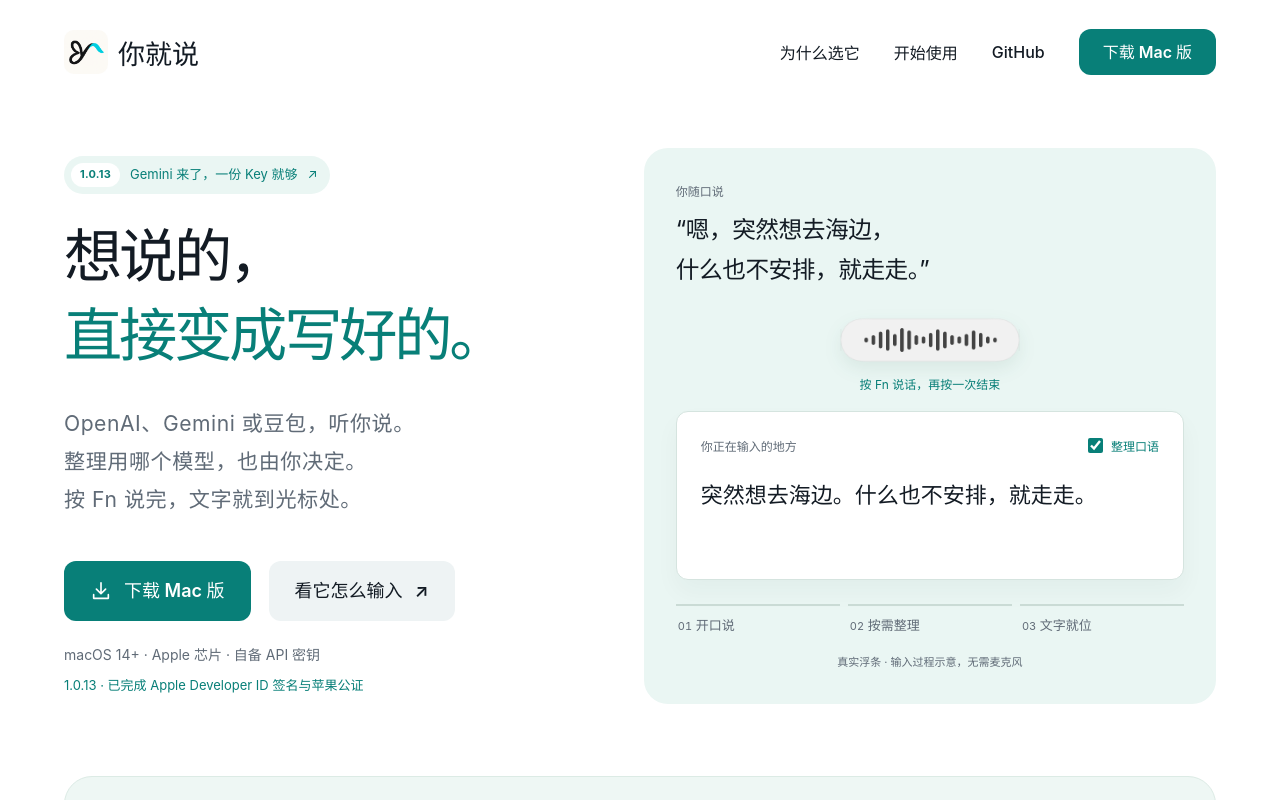
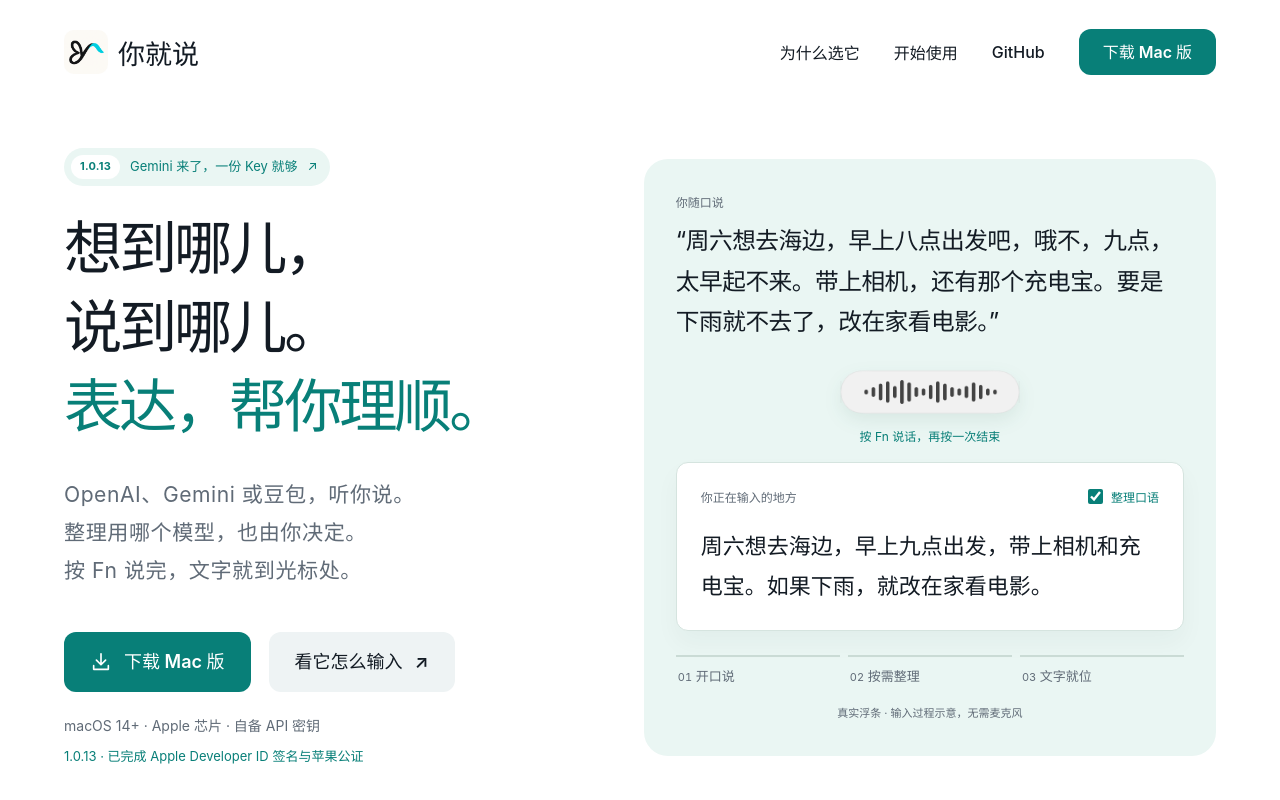
Before and after one commit to nufegia/YouJustSay, a plain HTML site: page website/index.html in a window 1280 px wide. Shown: the top 800 px of the page. Drawn offline with Linux system fonts and the light colour scheme.

Commit message:
Improve text cleanup example across README and website

```diff
--- a/website/app.js
+++ b/website/app.js
@@ -64,8 +64,8 @@ const flowOutput = document.querySelector('#flow-output');
 const cleanup = document.querySelector('#flow-cleanup');
 const play = document.querySelector('#play-flow');
 const motion = window.matchMedia('(prefers-reduced-motion: reduce)');
-const rawWords = '嗯，突然想去海边，什么也不安排，就走走。';
-const cleanWords = '突然想去海边。什么也不安排，就走走。';
+const rawWords = '周六想去海边，早上八点出发吧，哦不，九点，太早起不来。带上相机，还有那个充电宝。要是下雨就不去了，改在家看电影。';
+const cleanWords = '周六想去海边，早上九点出发，带上相机和充电宝。如果下雨，就改在家看电影。';
 let flowTimer;
 function selectStep(step) {
   const states = ['recording', cleanup.checked ? 'polishing' : 'transcribing', 'completed'];
--- a/website/index.html
+++ b/website/index.html
@@ -15,7 +15,7 @@
   <link rel="canonical" href="https://nufegia.github.io/YouJustSay/">
   <link rel="icon" type="image/png" href="assets/app-icon.png?v=1.0.8">
   <link rel="stylesheet" href="styles.css?v=20261116-112">
-  <script src="app.js?v=20261116-112" defer></script>
+  <script src="app.js?v=20261116-113-example" defer></script>
 </head>
 <body>
   <a class="skip-link" href="#main">跳到正文</a>
@@ -38,7 +38,7 @@
     <section class="hero wrap" aria-labelledby="hero-title">
       <div class="hero-copy">
         <a class="release-pill" href="#new"><span>1.0.13</span> Gemini 来了，一份 Key 就够 <b aria-hidden="true">↗</b></a>
-        <h1 id="hero-title">想说的，<br><span>直接变成写好的。</span></h1>
+        <h1 id="hero-title">想到哪儿，<br>说到哪儿。<br><span>表达，帮你理顺。</span></h1>
         <p class="lead">OpenAI、Gemini 或豆包，听你说。<br>整理用哪个模型，也由你决定。<br>按 Fn 说完，文字就到光标处。</p>
         <div class="hero-actions">
           <a class="button" href="https://github.com/nufegia/YouJustSay/releases/latest"><svg class="icon"><use href="#download"/></svg>下载 Mac 版</a>
@@ -48,9 +48,9 @@
         <p class="release-trust">1.0.13 · 已完成 Apple Developer ID 签名与苹果公证</p>
       </div>
       <div class="voice-story" id="voice-story">
-        <div class="spoken-line"><span class="story-label">你随口说</span><p>“嗯，突然想去海边，<br>什么也不安排，就走走。”</p></div>
+        <div class="spoken-line"><span class="story-label">你随口说</span><p>“周六想去海边，早上八点出发吧，哦不，九点，太早起不来。带上相机，还有那个充电宝。要是下雨就不去了，改在家看电影。”</p></div>
         <div class="native-bar-stage"><img id="flow-bar" src="assets/bars/recording-light.png" alt="应用真实录音浮条" width="498" height="156"><span id="flow-status" role="status">按 Fn 说话，再按一次结束</span></div>
-        <div class="output-paper"><div class="output-heading"><span class="story-label">你正在输入的地方</span><label class="cleanup-toggle"><input type="checkbox" id="flow-cleanup" checked><span>整理口语</span></label></div><p id="flow-output">突然想去海边。什么也不安排，就走走。</p></div>
+        <div class="output-paper"><div class="output-heading"><span class="story-label">你正在输入的地方</span><label class="cleanup-toggle"><input type="checkbox" id="flow-cleanup" checked><span>整理口语</span></label></div><p id="flow-output">周六想去海边，早上九点出发，带上相机和充电宝。如果下雨，就改在家看电影。</p></div>
         <div class="flow-steps" role="group" aria-label="输入过程示意">
           <button type="button" data-step="0" aria-pressed="false"><span>01</span> 开口说</button>
           <button type="button" data-step="1" aria-pressed="false"><span>02</span> 按需整理</button>
```
Also changed, not shown: 1 other file.
